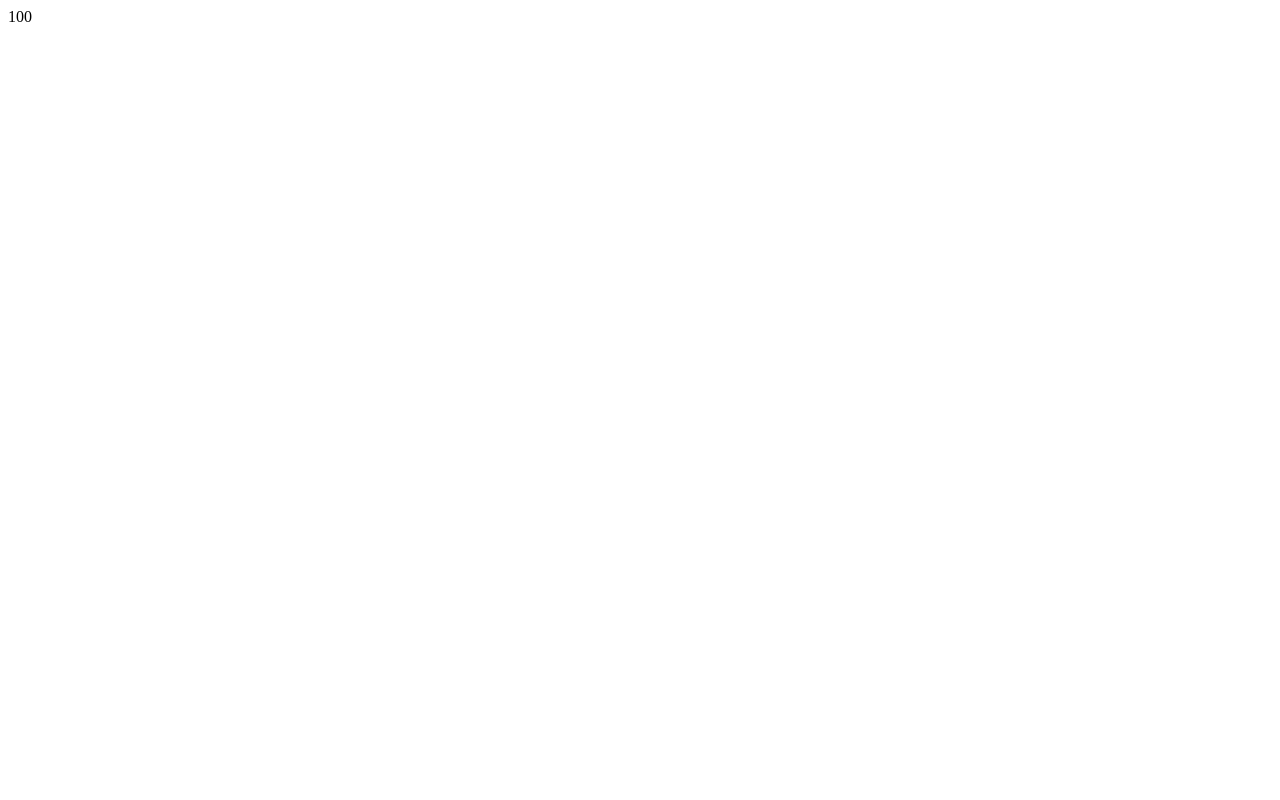
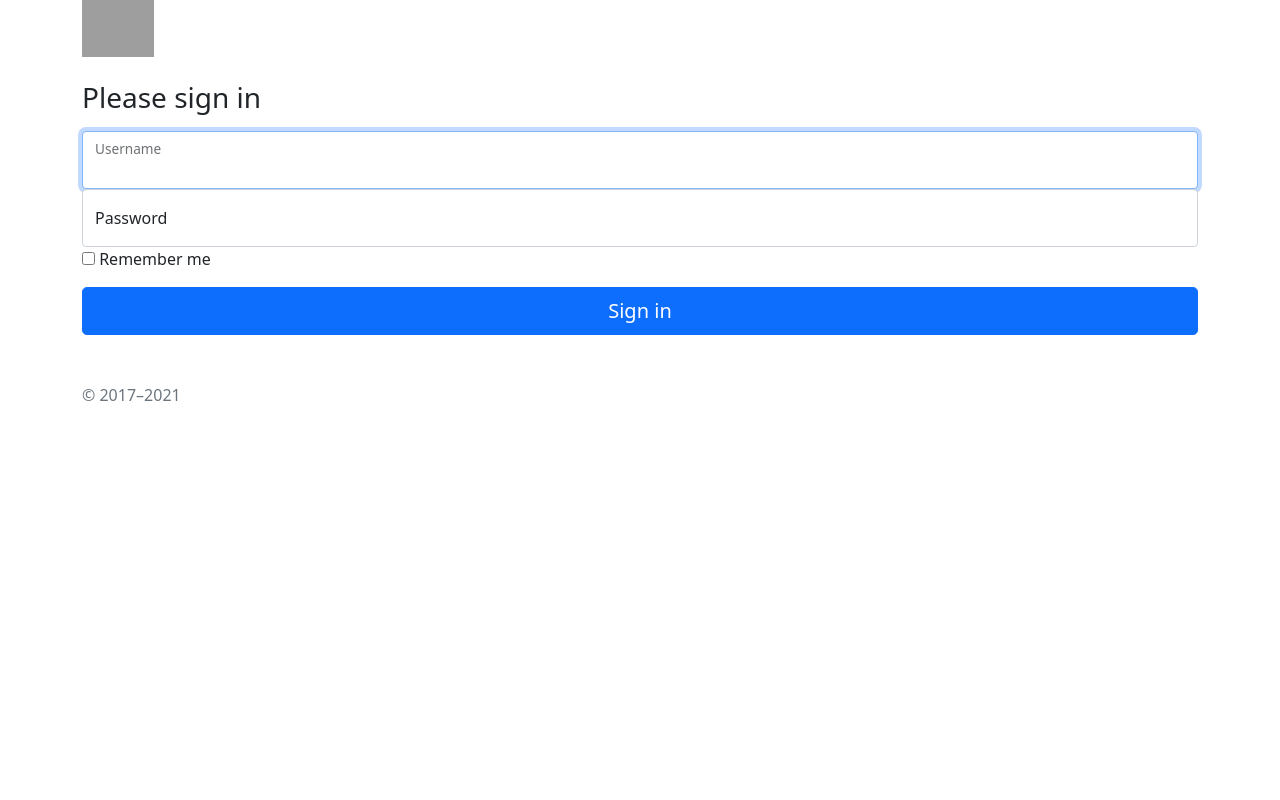
Before and after one commit to kazuya002ex/review_py, a Django app: page /signup/ in a window 1280 px wide. Before the commit the page is almost empty. Run offline with Django 3.2, Linux system fonts and the light colour scheme; grey boxes are pictures that could not be loaded.

Commit message:
feat: signupページの作成

```diff
--- a/reviewpost/views.py
+++ b/reviewpost/views.py
@@ -1,4 +1,8 @@
 from django.shortcuts import render
 
 def signupview(request):
-  return render(request, 'signup.html', { 'somedata' : 100 })
+  if request.method == 'POST':
+    print('POST method')
+  else:
+    print('GET method probably...')
+  return render(request, 'signup.html', {})
--- a/templates/signup.html
+++ b/templates/signup.html
@@ -1 +1,29 @@
-{{ somedata }}
+{% extends 'base.html' %}
+
+{% block content %}
+<div class="container">
+  <main class="form-signin">
+    <form method="POST">{% csrf_token %}
+      <img class="mb-4" src="../assets/brand/bootstrap-logo.svg" alt="" width="72" height="57">
+      <h1 class="h3 mb-3 fw-normal">Please sign in</h1>
+
+      <div class="form-floating">
+        <input type="text" class="form-control" id="floatingInput" placeholder="username" name="username_data" required autofocus>
+        <label for="floatingInput">Username</label>
+      </div>
+      <div class="form-floating">
+        <input type="password" class="form-control" id="floatingPassword" placeholder="Password" name="password-data" required>
+        <label for="floatingPassword">Password</label>
+      </div>
+
+      <div class="checkbox mb-3">
+        <label>
+          <input type="checkbox" value="remember-me"> Remember me
+        </label>
+      </div>
+      <button class="w-100 btn btn-lg btn-primary" type="submit">Sign in</button>
+      <p class="mt-5 mb-3 text-muted">&copy; 2017–2021</p>
+    </form>
+  </main>
+</div>
+{% endblock content %}
```
